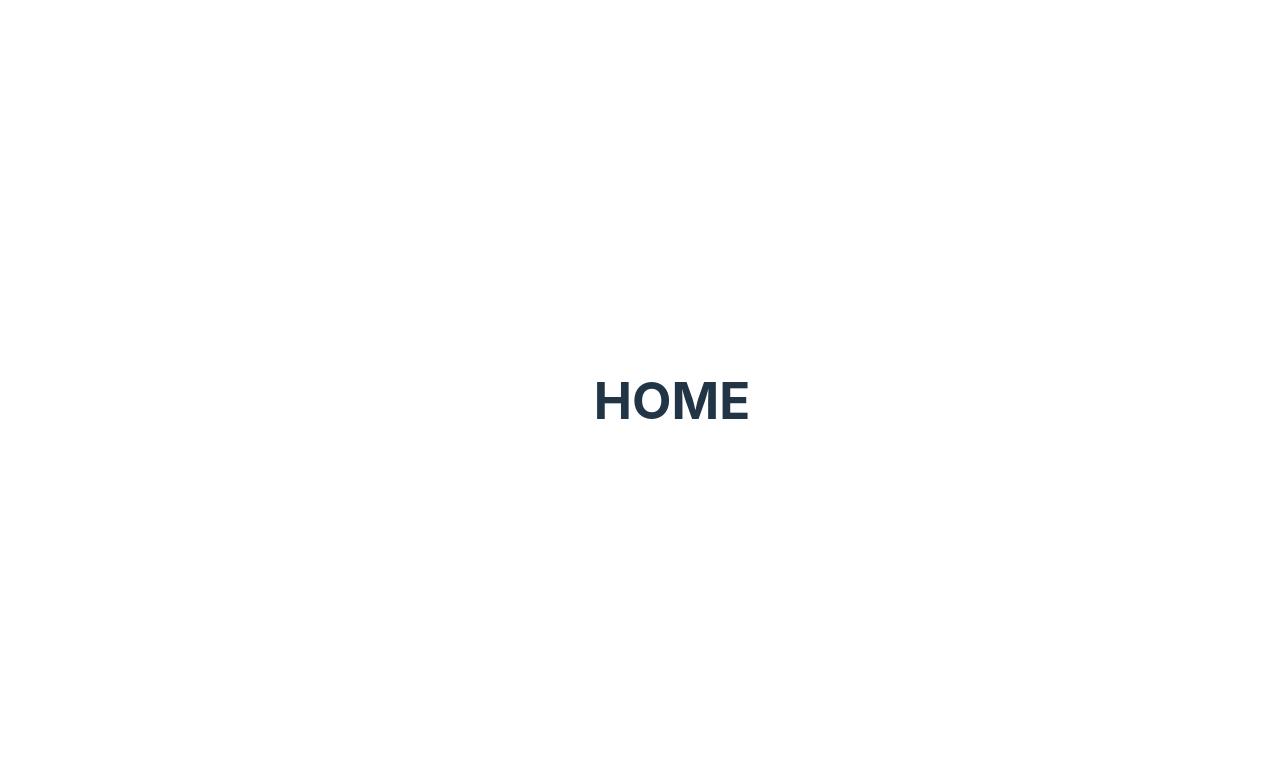
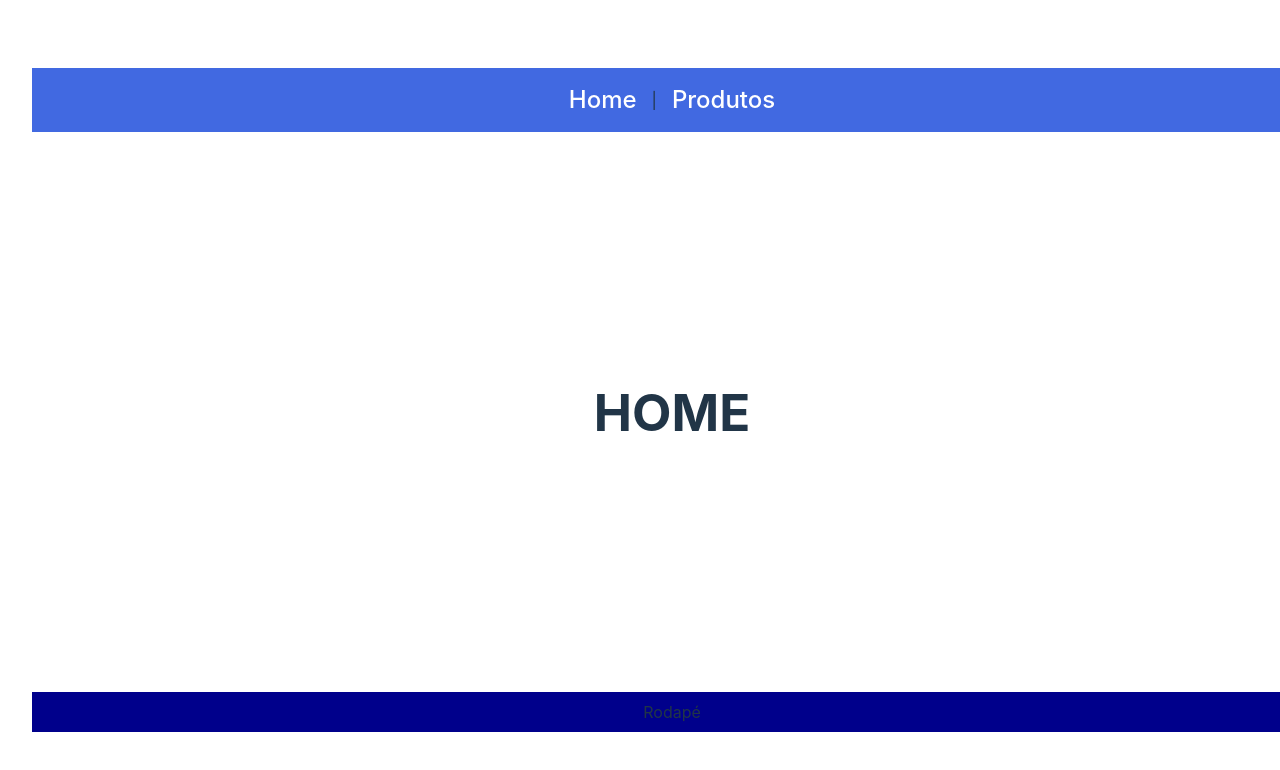
Before and after one commit to luanaduque/cp2_ex1, a React (Vite) app in the folder cp2_ex1/: page / in a window 1280 px wide. Shown: the top 770 px of the page. Built offline with nearby package versions, Linux system fonts and the light colour scheme.

Commit message:
pequena alteracao app.jsx

```diff
--- a/cp2_ex1/src/App.jsx
+++ b/cp2_ex1/src/App.jsx
@@ -7,7 +7,9 @@ function App(){
 
   return (
     <>
+    <Menu/>
     <Outlet/>
+    <Rodape/>
     </>
   )
 }
```
